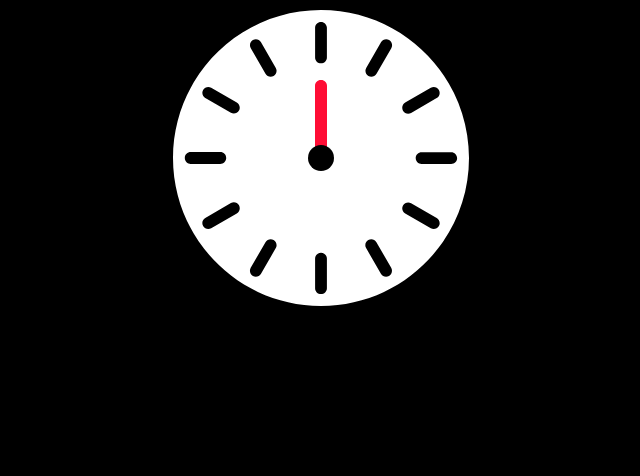
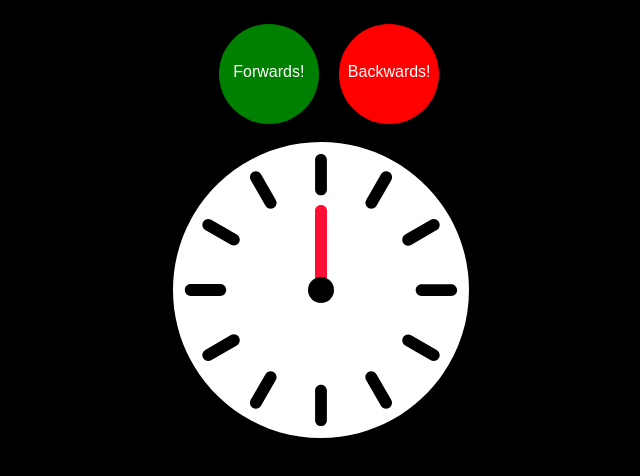
Before and after one commit to christianne-mcpartland/dsn1676-assignment-2, a plain HTML site: page index.html in a window 1280 px wide. Shown: the whole page, without its empty margins (319-959 px from the left). Drawn offline with Linux system fonts and the light colour scheme.

Commit message:
Setting up the buttons

```diff
--- a/css/main.css
+++ b/css/main.css
@@ -22,6 +22,10 @@ html {
   box-sizing: inherit;
 }
 
+body {
+    text-align: center;
+}
+
 .clock-face {
     height: 300px;
     width: 300px;
@@ -30,11 +34,21 @@ html {
     margin: 0 auto;
 }
 
+.clock-face:target .hand-hour {
+    transform: rotate(360deg);
+}
+
+.clock-face:target .hand-minute {
+    transform: rotate(4320deg);
+}
+
 .hand {
   width: 14px;
     position: absolute;
-    bottom: calc(50% - 7px);
+    bottom: calc(50%);
     left: calc(50% - 7px);
+    transition: all 10s linear;
+    transform-origin: bottom center;
 }
 
 .center {
@@ -43,3 +57,38 @@ html {
     bottom: calc(50% - 14px);
     left: calc(50% - 14px);
 }
+
+.green {
+	width: 100px;
+	height: 100px;
+    line-height: 6em;
+	background: green;
+	border-radius: 50px;
+    display: inline-block;
+    margin: auto;
+    color: white;
+    text-decoration: none;
+    margin: 1em;
+}
+
+.green:hover {
+    background-color: white;
+    color: black;
+}
+
+.red {
+	width: 100px;
+	height: 100px;
+    line-height: 6em;
+	background: red;
+	border-radius: 50px;
+    display: inline-block;
+    margin: auto;
+    color: white;
+    text-decoration: none;
+}
+
+.red:hover {
+    background-color: white;
+    color: black;
+}
--- a/index.html
+++ b/index.html
@@ -8,8 +8,11 @@
 </head>
 <body>
 
+    <a class="green" href="#spin">Forwards!</a>
+    <a class="red" href="#">Backwards!</a>
+
 <main class="main">
-  <div class="clock-face">
+  <div id="spin" class="clock-face">
     <img class="hand hand-hour" src="images/hour-hand.svg" alt="hour hand">
     <img class="hand hand-minute" src="images/minute-hand.svg" alt="minute hand">
     <img class="center" src="images/center.svg" alt="center of clock">
```
